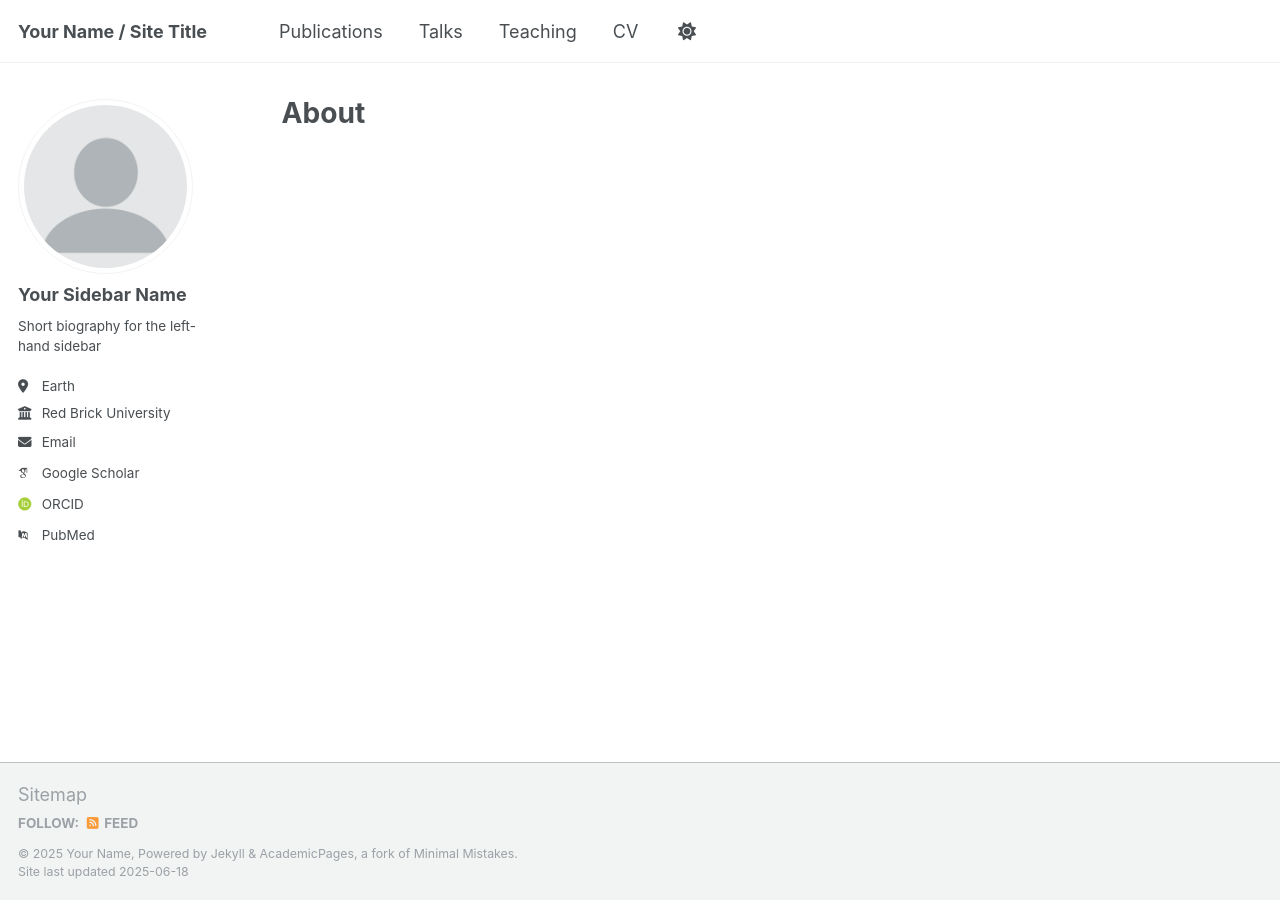
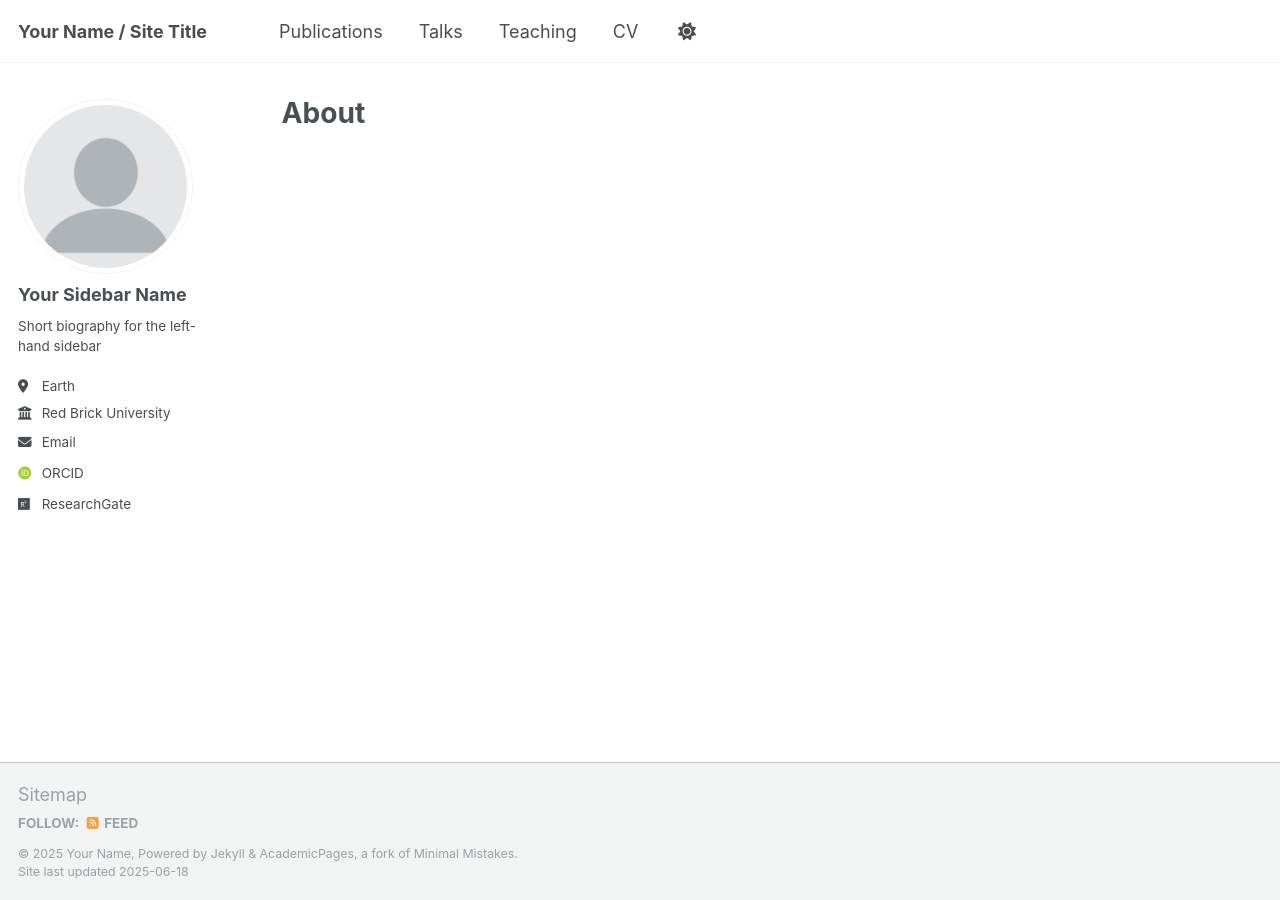
Before and after one commit to mdecrouy/mdecrouy.github.io, a Jekyll site: the page built from _pages/about.md, in a window 1280 px wide. Built offline with Jekyll 4.4.1, drawn with Linux system fonts in a browser that asks for light colours; some web fonts are replaced; part of the change alters nothing that is shown.

Commit message:
Update _config.yml

```diff
--- a/_config.yml
+++ b/_config.yml
@@ -34,12 +34,12 @@ author:
   # Academic websites
   academia         : # URL
   arxiv            : # URL - Update with the correct link to your profile
-  googlescholar    : "https://scholar.google.com/citations?user=PS_CX0AAAAAJ"
+  googlescholar    : #"https://scholar.google.com/citations?user=PS_CX0AAAAAJ"
   impactstory      : # URL
   orcid            : "http://orcid.org/yourorcidurl"
   semantic         : # URL
-  pubmed           : "https://www.ncbi.nlm.nih.gov/pubmed/?term=john+snow"
-  researchgate     : # URL
+  pubmed           : #"https://www.ncbi.nlm.nih.gov/pubmed/?term=john+snow"
+  researchgate     : "http://researchgate.net/researchgate"
   scopus           : # URL
 
   # Repositories and software development
```
